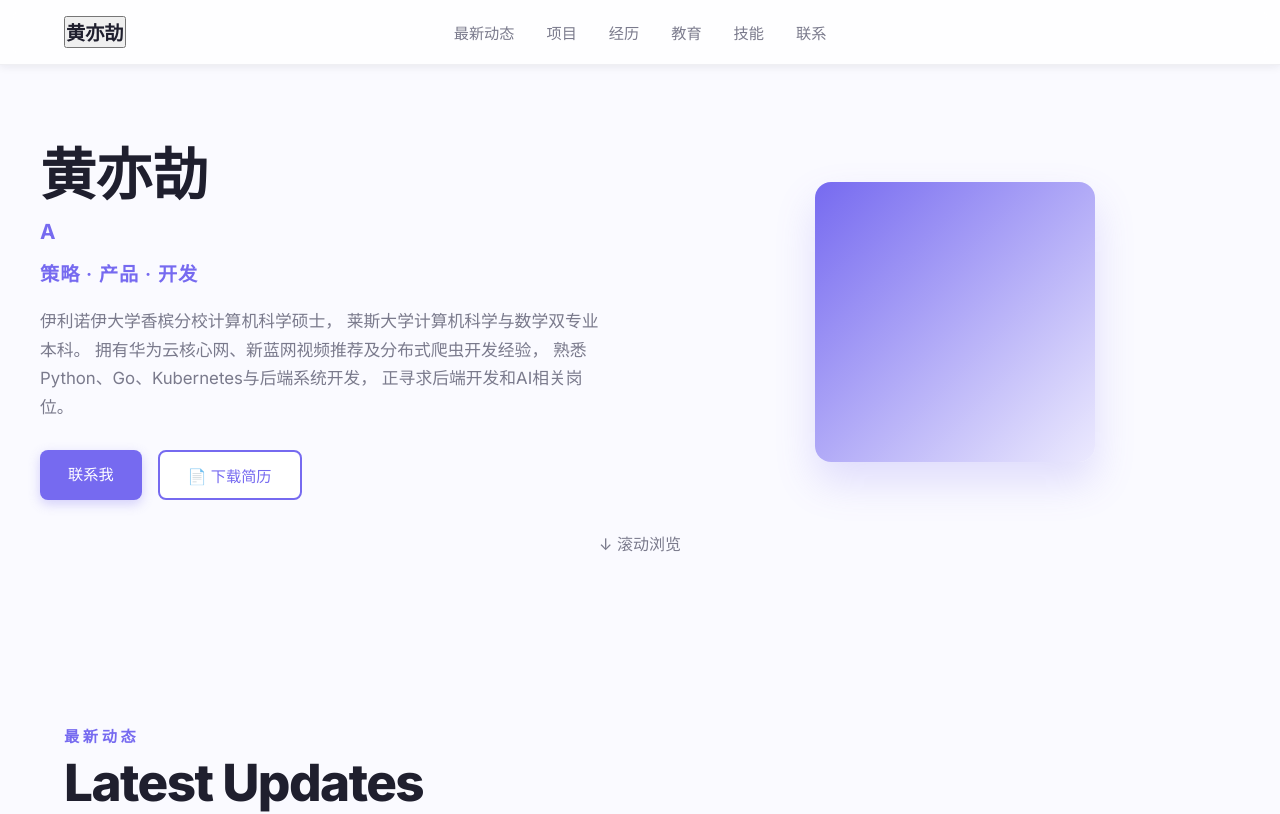
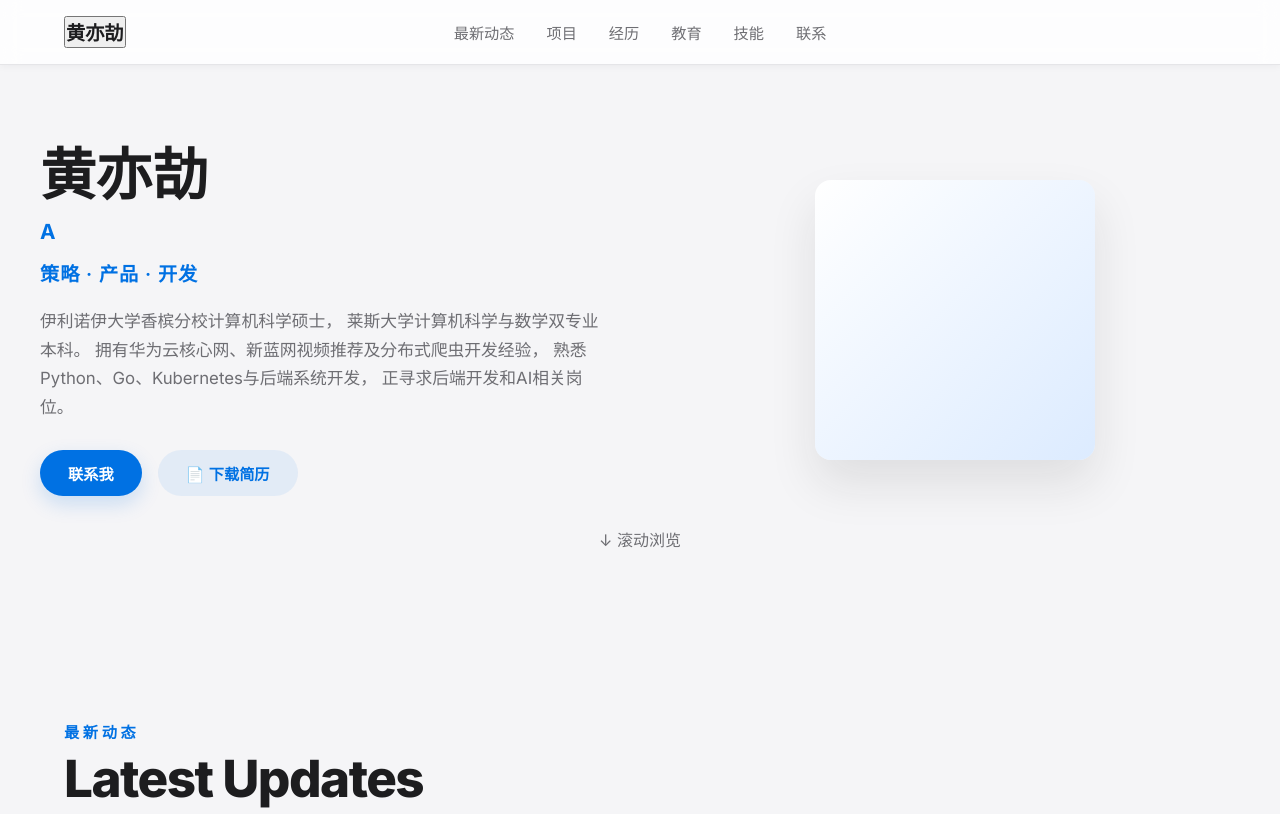
Before and after one commit to YijieHuang010301/YijieHuang010301.github.io, a React (Create React App) app in the folder npx/: page / in a window 1280 px wide. Shown: the top 814 px of the page. Built offline with nearby package versions, Linux system fonts and the light colour scheme.

Commit message:
Apply Apple-inspired light theme

```diff
--- a/npx/src/App.css
+++ b/npx/src/App.css
@@ -7,16 +7,16 @@
 }
 
 :root {
-  --background: #FAFAFF;
-  --primary-color: #1F1F2E;
-  --secondary-color: #766AF0;
-  --accent-color: #ECEAFE;
+  --background: #F5F5F7;
+  --primary-color: #1D1D1F;
+  --secondary-color: #0071E3;
+  --accent-color: #E8F2FF;
   --surface: #FFFFFF;
-  --light-bg: #ECEAFE;
-  --border-color: #E0E0E8;
-  --text-light: #7A7A8C;
-  --text-dark: #1F1F2E;
-  --emphasis: #FFB86C;
+  --light-bg: #F5F5F7;
+  --border-color: #D2D2D7;
+  --text-light: #6E6E73;
+  --text-dark: #1D1D1F;
+  --emphasis: #86868B;
 }
 
 html {
@@ -43,12 +43,12 @@ body {
 .navbar {
   position: sticky;
   top: 0;
-  background: rgba(255, 255, 255, 0.8);
+  background: rgba(255, 255, 255, 0.82);
   backdrop-filter: blur(10px);
   -webkit-backdrop-filter: blur(10px);
-  border-bottom: 1px solid rgba(224, 224, 232, 0.5);
+  border-bottom: 1px solid rgba(210, 210, 215, 0.58);
   z-index: 100;
-  box-shadow: 0 2px 8px rgba(31, 31, 46, 0.08);
+  box-shadow: 0 1px 8px rgba(29, 29, 31, 0.05);
 }
 
 .nav-container {
@@ -162,34 +162,35 @@ body {
 
 .btn {
   padding: 12px 28px;
-  border-radius: 8px;
+  border-radius: 999px;
   text-decoration: none;
-  font-weight: 500;
+  font-weight: 600;
   font-size: 0.95rem;
   transition: all 0.2s;
   display: inline-block;
+  border: 0;
 }
 
 .btn-primary {
   background: var(--secondary-color);
   color: white;
-  box-shadow: 0 4px 12px rgba(118, 106, 240, 0.3);
+  box-shadow: 0 8px 20px rgba(0, 113, 227, 0.18);
 }
 
 .btn-primary:hover {
-  background: var(--emphasis);
-  transform: translateY(-2px);
-  box-shadow: 0 8px 20px rgba(255, 184, 108, 0.4);
+  background: #0077ED;
+  transform: translateY(-1px);
+  box-shadow: 0 10px 24px rgba(0, 113, 227, 0.22);
 }
 
 .btn-secondary {
-  background: var(--surface);
+  background: rgba(0, 113, 227, 0.08);
   color: var(--secondary-color);
-  border: 2px solid var(--secondary-color);
 }
 
 .btn-secondary:hover {
-  background: rgba(165, 180, 252, 0.18);
+  background: rgba(0, 113, 227, 0.14);
+  transform: translateY(-1px);
 }
 
 .hero-avatar {
@@ -201,14 +202,14 @@ body {
 .avatar-placeholder {
   width: 280px;
   height: 280px;
-  background: linear-gradient(135deg, var(--secondary-color), var(--accent-color));
+  background: linear-gradient(135deg, #FFFFFF, #DCEBFF);
   border-radius: 16px;
   display: flex;
   align-items: center;
   justify-content: center;
-  color: white;
+  color: var(--text-light);
   font-size: 0.95rem;
-  box-shadow: 0 20px 40px rgba(118, 106, 240, 0.2);
+  box-shadow: 0 24px 48px rgba(29, 29, 31, 0.1);
 }
 
 .scroll-indicator {
@@ -317,7 +318,7 @@ body {
 }
 
 .project-card {
-  background: rgba(255, 255, 255, 0.7);
+  background: rgba(255, 255, 255, 0.86);
   backdrop-filter: blur(10px);
   -webkit-backdrop-filter: blur(10px);
   border-radius: 12px;
@@ -325,14 +326,14 @@ body {
   transition: all 0.3s;
   display: flex;
   flex-direction: column;
-  border: 1px solid rgba(224, 224, 232, 0.3);
-  box-shadow: 0 4px 20px rgba(31, 31, 46, 0.08);
+  border: 1px solid rgba(210, 210, 215, 0.45);
+  box-shadow: 0 8px 24px rgba(29, 29, 31, 0.06);
 }
 
 .project-card:hover {
-  transform: translateY(-8px);
-  box-shadow: 0 12px 32px rgba(118, 106, 240, 0.15);
-  border-color: rgba(118, 106, 240, 0.2);
+  transform: translateY(-6px);
+  box-shadow: 0 18px 40px rgba(29, 29, 31, 0.1);
+  border-color: rgba(0, 113, 227, 0.18);
 }
 
 .project-image {
@@ -372,7 +373,7 @@ body {
 
 .project-tag {
   display: inline-block;
-  background: rgba(37,102,235,0.12);
+  background: rgba(37, 102, 235, 0.12);
   color: var(--secondary-color);
   padding: 4px 12px;
   border-radius: 20px;
@@ -493,13 +494,13 @@ body {
 }
 
 .exp-content {
-  background: rgba(255, 255, 255, 0.8);
+  background: rgba(255, 255, 255, 0.9);
   backdrop-filter: blur(8px);
   -webkit-backdrop-filter: blur(8px);
   padding: 24px;
   border-radius: 12px;
-  border: 1px solid rgba(224, 224, 232, 0.4);
-  box-shadow: 0 4px 16px rgba(31, 31, 46, 0.06);
+  border: 1px solid rgba(210, 210, 215, 0.52);
+  box-shadow: 0 8px 20px rgba(29, 29, 31, 0.05);
 }
 
 .exp-header {
@@ -611,13 +612,13 @@ body {
 }
 
 .skill-group {
-  background: rgba(255, 255, 255, 0.7);
+  background: rgba(255, 255, 255, 0.86);
   backdrop-filter: blur(8px);
   -webkit-backdrop-filter: blur(8px);
   padding: 24px;
   border-radius: 12px;
-  border: 1px solid rgba(224, 224, 232, 0.3);
-  box-shadow: 0 4px 16px rgba(31, 31, 46, 0.06);
+  border: 1px solid rgba(210, 210, 215, 0.45);
+  box-shadow: 0 8px 20px rgba(29, 29, 31, 0.05);
 }
 
 .skill-group h4 {
@@ -680,7 +681,7 @@ body {
 }
 
 .contact-link:hover {
-  color: var(--accent-color);
+  color: #0077ED;
   transform: translateY(-2px);
 }
 
```
